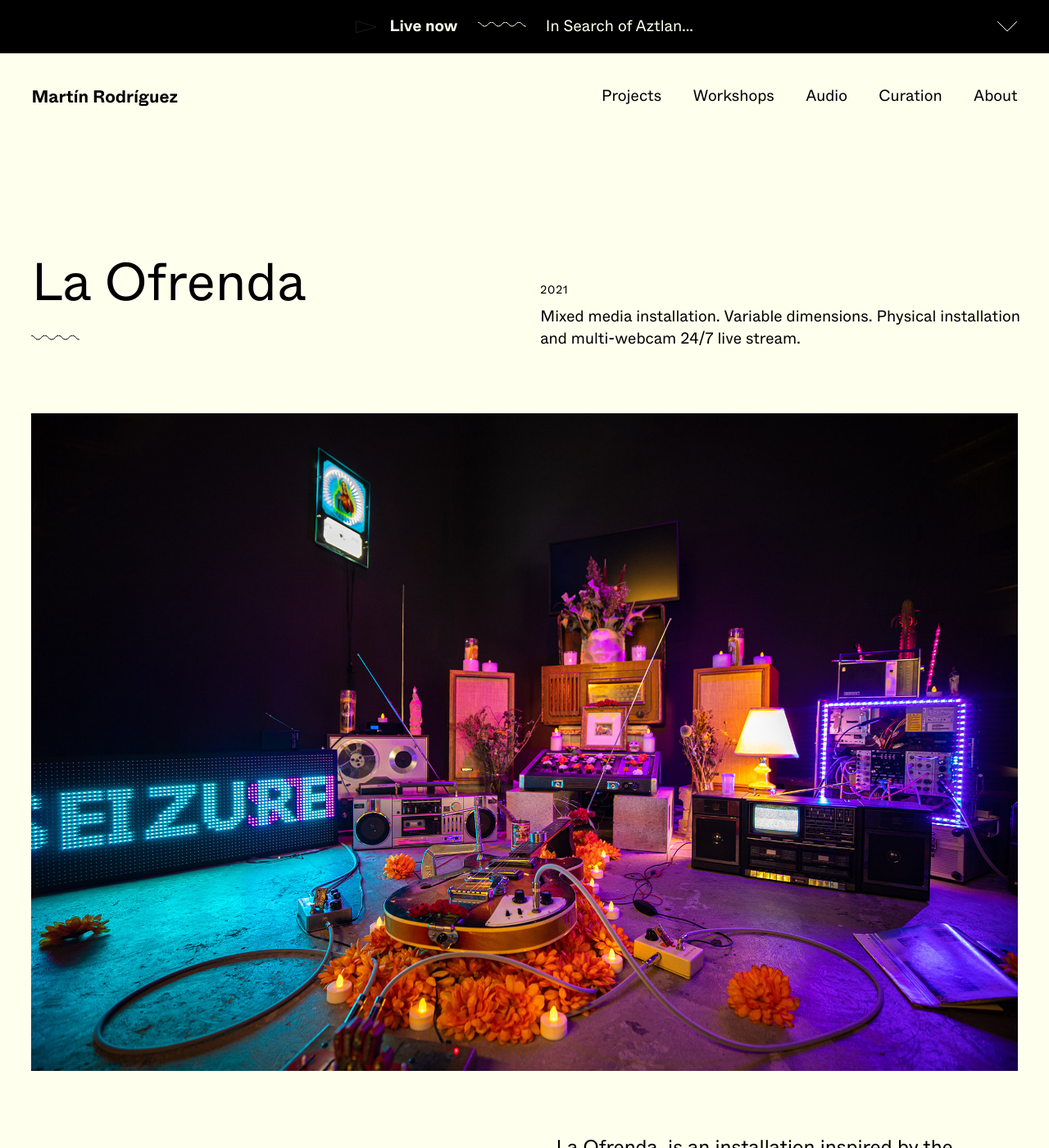
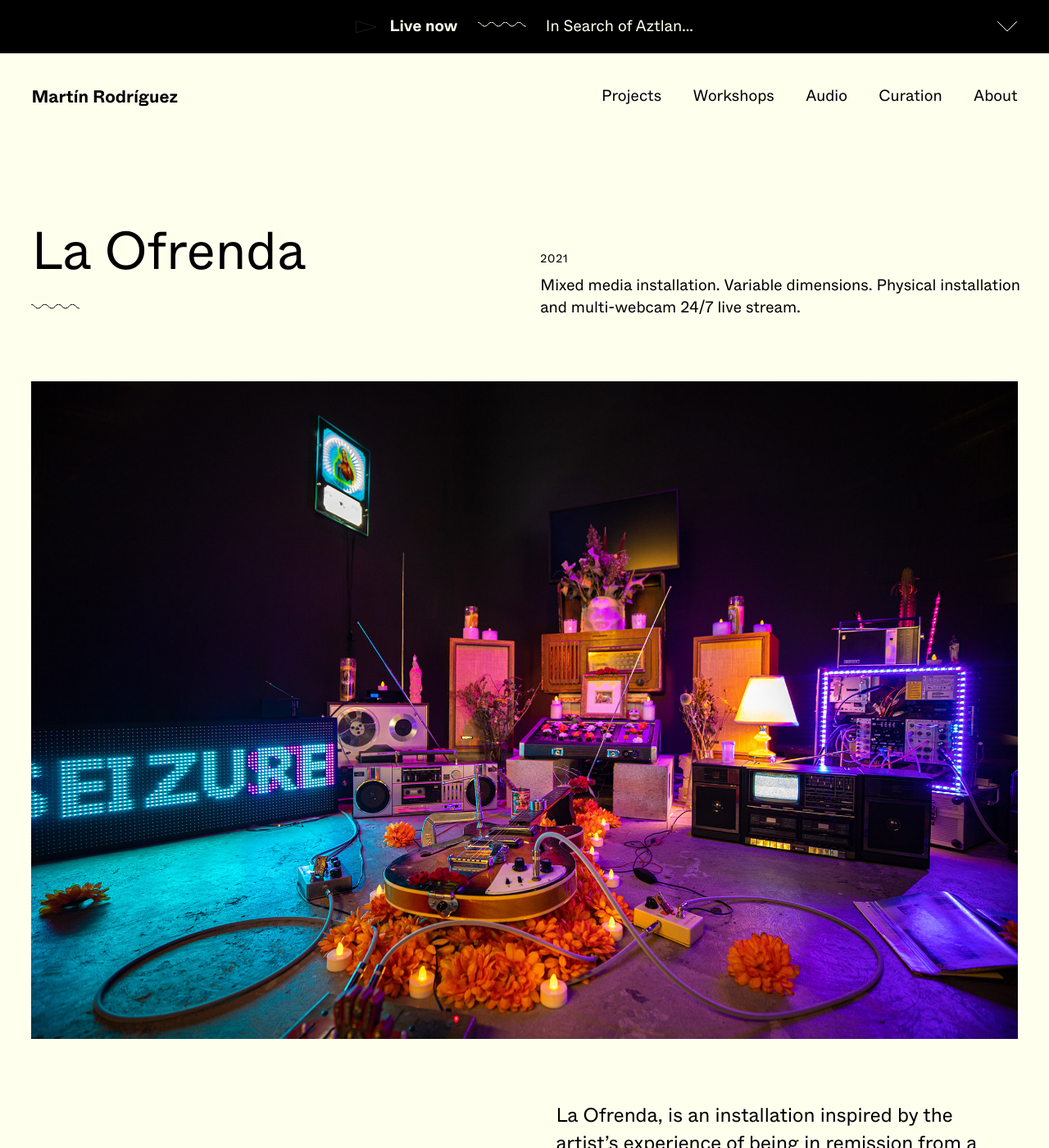
Before and after one commit to etienne/rdzwebsite, a Jekyll site: the page built from _projects/la-ofrenda/index.html, in a window 1280 px wide and 1400 px high. Shown: the whole window at 82% size. Built offline with Jekyll 4.4.1, drawn with Linux system fonts in a browser that asks for light colours.

Commit message:
Reduce margin above project titles

```diff
--- a/_sass/header.scss
+++ b/_sass/header.scss
@@ -76,6 +76,6 @@ body > header {
   }
 }
 
-section.content.projects {
+section.content.projects, section.content.index {
   margin-top: -#{$spacer2};
 }
```
